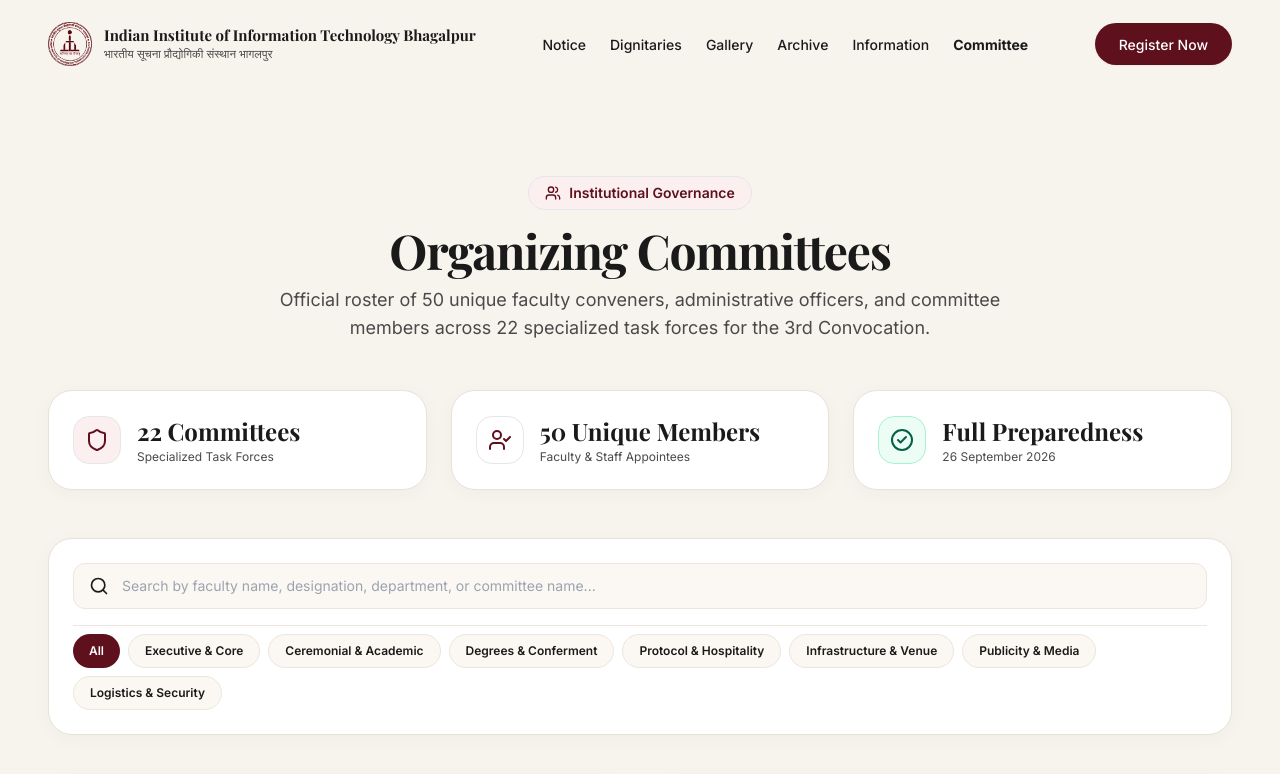
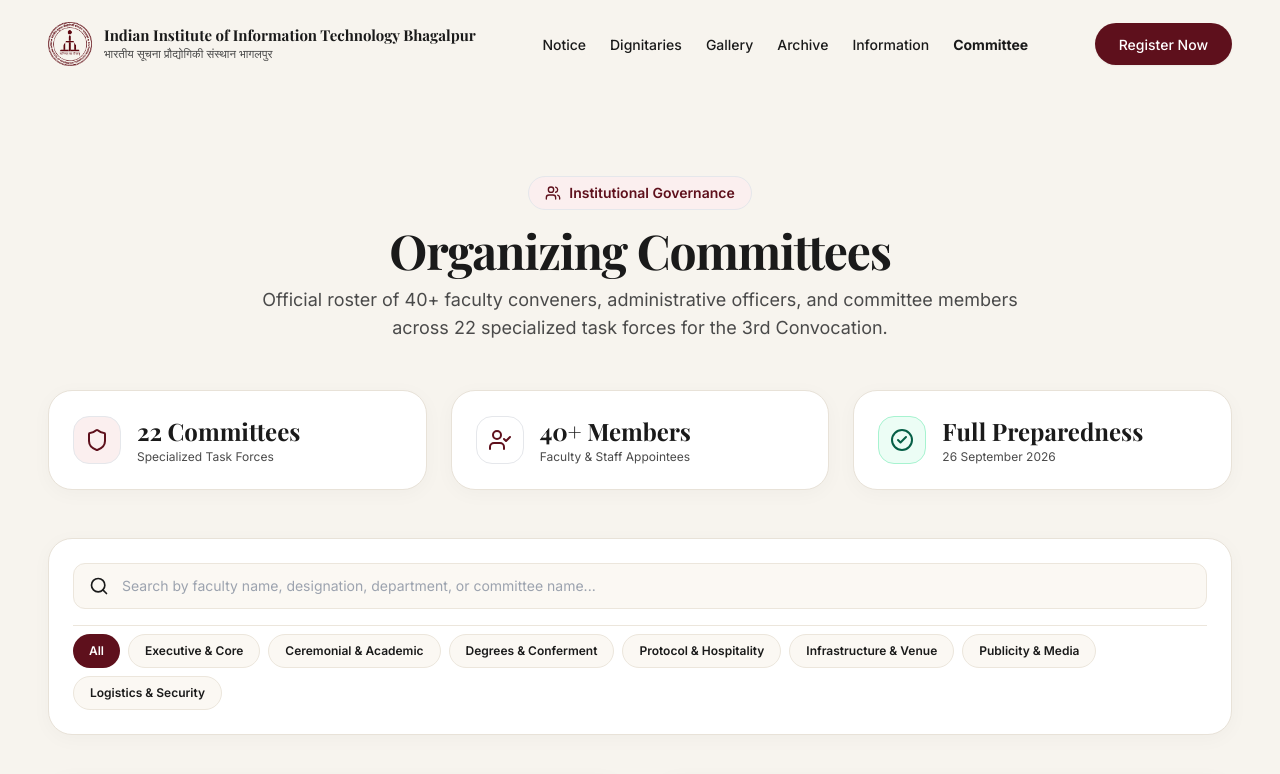
Before and after one commit to code-yashkumar/Convocation-iiitbh, a React (Vite) app: page /committee in a window 1280 px wide. Shown: the top 774 px of the page. Built offline with nearby package versions, Linux system fonts and the light colour scheme; a web font is replaced by a local one.

Commit message:
Rename 50 Unique Members stat badge to 40+ Members in Organizing Committees

```diff
--- a/src/sections/Committees/index.jsx
+++ b/src/sections/Committees/index.jsx
@@ -443,7 +443,7 @@
             Organizing Committees
           </h1>
           <p className="font-body text-charcoal-600 text-base sm:text-lg mt-3">
-            Official roster of 50 unique faculty conveners, administrative officers, and committee members across 22 specialized task forces for the 3rd Convocation.
+            Official roster of 40+ faculty conveners, administrative officers, and committee members across 22 specialized task forces for the 3rd Convocation.
           </p>
         </div>
 
@@ -464,7 +464,7 @@
               <UserCheck className="w-6 h-6" />
             </div>
             <div>
-              <div className="font-display font-bold text-2xl text-charcoal-900">50 Unique Members</div>
+              <div className="font-display font-bold text-2xl text-charcoal-900">40+ Members</div>
               <div className="font-body text-xs text-charcoal-600 mt-0.5">Faculty & Staff Appointees</div>
             </div>
           </div>
```
